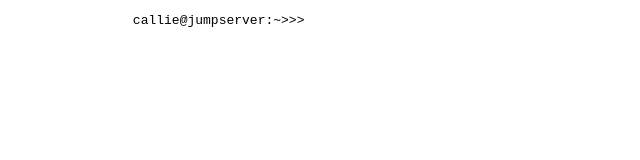
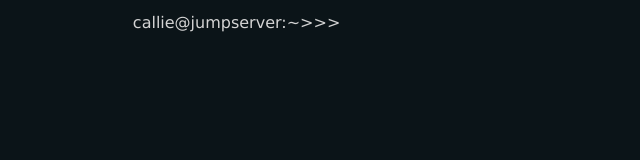
Before and after one commit to callieglade/ascii-terminal, a plain HTML site: page index.html in a window 1280 px wide. Shown: the whole page, without its empty margins (0-640 px from the left). Drawn offline with Linux system fonts and the light colour scheme.

Commit message:
Set body background-color and create .terminal for term text

```diff
--- a/index.html
+++ b/index.html
@@ -7,7 +7,7 @@
     <body>
         <div>
             <pre>
-                <span>callie@jumpserver:~>>> </span>
+                <span class="terminal">callie@jumpserver:~>>> </span>
             </pre>
         </div>
     </body>
--- a/style.css
+++ b/style.css
@@ -0,0 +1,8 @@
+body {
+    background-color: #0B1418;
+}
+
+.terminal {
+    color: #d4d4d4;
+    font-family: 'Lucida Sans', 'Lucida Sans Regular', 'Lucida Grande', 'Lucida Sans Unicode', Geneva, Verdana, sans-serif;
+}
```
